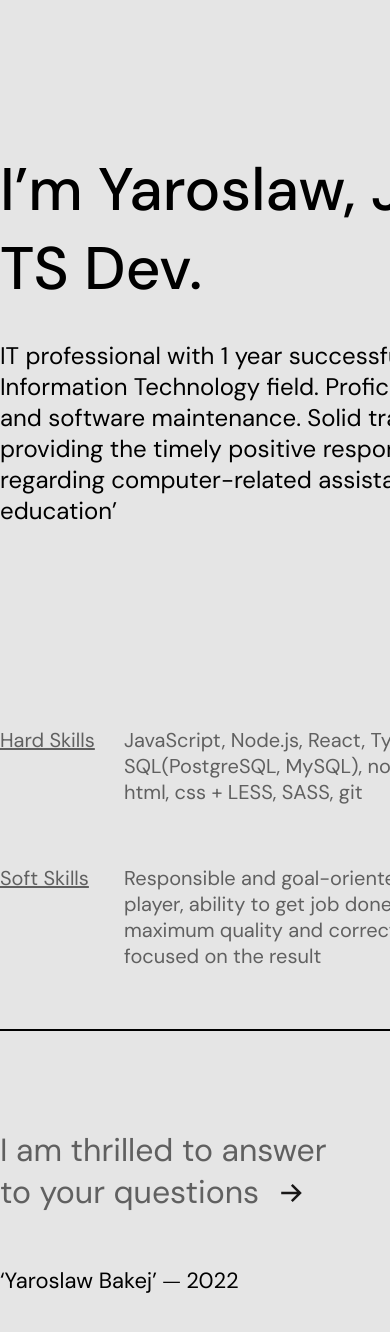
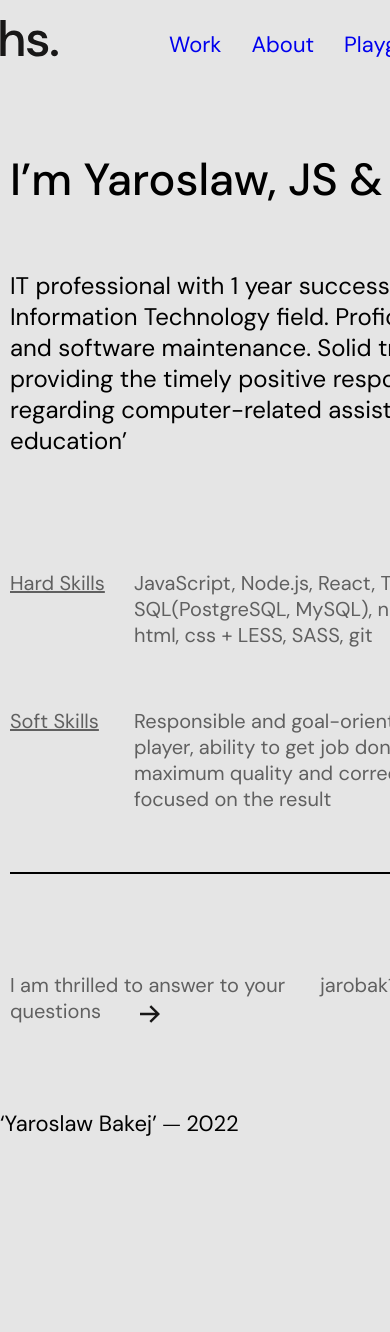
Before and after one commit to YaroslawBakej/portfolio, a plain HTML site: page about-me.html in a window 390 px wide. Shown: the top 1332 px of the page. After the commit the page ends 1183 px from the top, so only its background shows below. Drawn offline with Linux system fonts and the light colour scheme.

Commit message:
add about-me.css, add max-width 600px

```diff
--- /dev/null
+++ b/about-me.css
@@ -0,0 +1,224 @@
+*{
+    margin: 0px;
+    padding: 0px;
+    font: 400 22px 'dm sans';
+    font-style: normal;
+}
+a {
+    text-decoration: none;
+}
+
+body {
+    height: auto;
+    position: relative;
+    margin: auto;
+    width: 1120px;
+    background: #E5E5E5;
+}
+.img-logo {
+    background-image: url(./img/hs..svg);
+    width: 64px;
+    height: 48px;
+    background-repeat: no-repeat;
+}
+
+header nav {
+    display: flex;
+}
+
+header {
+    display: flex;
+    justify-content: space-between;
+    padding-top: 20px;
+    align-items: center;
+    width: 1140px;
+    position: fixed;
+    top: 0;
+    background-color: #E5E5E5;
+}
+
+header nav p {
+    margin-right: 30px;
+}
+.main {
+    margin-top: 80px;
+    display: flex;
+    justify-content: space-between;
+}
+main div p {
+    margin-top: 60px;
+    font-size: 32px;
+    color: #606060;
+}
+.space-hr {
+
+    height: 40px;
+    width: 100%;
+}
+
+.hr {
+    height: 2px;
+    width: 100%;
+    background-color: rgb(0, 0, 0);
+}
+
+.about-me {
+    margin-top: 90px;
+    display: flex;
+    justify-content: space-between;
+}
+
+.about-me h1 {
+    font: 500 60px 'Dm sans';
+    height: 190px;
+}
+
+.about-me h2 {
+    font-size: 24px;
+    height: 327px;
+}
+
+.about-me-left-side {
+    width: 575px;
+    margin-top: 60px;
+}
+
+.about-me-right-side {
+    display: flex;
+    flex-direction: column;
+    /*height: 506px;*/
+    width: 550px;
+    align-items: center;
+}
+
+.about-me-image {
+    background-image: url(./img/Thumbnail\(1\).svg);
+    height: 506px;
+    width: 405px;
+}
+
+.skills {
+    display: flex;
+}
+
+.skills-p-right {
+    width: 124px;
+    height: 20px;
+    font: 400 20px 'dm sans';
+    text-decoration-line: underline;
+}
+
+.skills-p-left {
+    font: 400 20px 'dm sans';
+    width: 436px;
+}
+
+.soft-skills-p-left {
+    font: 400 20px 'dm sans';
+    width: 401px;
+}
+
+.your-questions {
+    display: flex;
+    width: 825px;
+    justify-content: space-between;
+}
+
+.your-questions-arrow {
+    background-image: url(./img/↓\(1\).svg);
+    width: 21px;
+    height: 24px;
+    background-repeat: no-repeat;
+    background-size: contain;
+    position: relative;
+    right: 210px;
+    top: 55px;
+}
+
+.your-questions p {
+    font-size: 32px;
+}
+
+.your-questions-right {
+    width: 347px;
+    height: 71px;
+}
+
+.your-questions-left {
+    width: 170px;
+    height: 37px;
+}
+
+footer {
+    margin-top: 20px;
+    align-items: center;
+    background-color: #E5E5E5;
+    width: 100%;
+    height: 120px;
+    display: flex;
+    justify-content: space-between;
+
+}
+
+.footer-left {
+    display: flex;
+    width: 600 px;
+    height: 30px;
+}
+
+footer p {
+    margin-right: 30px;
+
+}
+
+@media screen and (max-width: 600px) {
+
+    .about-me {
+        height: 420px;
+    }
+
+    .about-me h1 {
+        font-size: 45px;
+        height: 120px;
+    }
+
+    .about-me h2 {
+        height: 200px;
+    }
+
+    section {
+        margin-left: 10px;
+    }
+
+    header {
+        width: 600px;
+    }
+
+    footer {
+        width: 600px;
+    }
+
+    .your-questions p {
+        font-size: 20px;
+
+    }
+
+    .your-questions {
+        width: 590px;
+    }
+
+    .your-questions-right {
+        width: 300px;
+        height: 71px;
+    }
+
+    .your-questions-left {
+        width: 290px;
+        height: 71px;
+    }
+
+    .your-questions-arrow {
+        right: 160px;
+        top: 33px;
+    }
+}
--- a/about-me.html
+++ b/about-me.html
@@ -5,14 +5,14 @@
     <meta http-equiv="X-UA-Compatible" content="IE=edge">
     <meta name="viewport" content="width=device-width, initial-scale=1.0">
     <title>Document</title>
-    <link rel="stylesheet" href="./style.css">
+    <link rel="stylesheet" href="./about-me.css">
     <link rel="preconnect" href="https://fonts.googleapis.com">
     <link rel="preconnect" href="https://fonts.gstatic.com" crossorigin>
     <link href="https://fonts.googleapis.com/css2?family=DM+Sans:wght@400;500&display=swap" rel="stylesheet">
 </head>
 <body>
     <header>
-        <a href="./index.html"><div class="logo-img"></div></a>
+        <a href="./index.html"><div class="img-logo"></div></a>
         <nav>
             <a href="./index.html"><p>Work</p></a>
             <a href="./about-me.html"><p>About</p></a>
--- a/contact.css
+++ b/contact.css
@@ -15,9 +15,10 @@ header nav {
     display: flex;
 }
 
-a{
+a {
     text-decoration: none;
 }
+
 header {
     display: flex;
     width: 1120px;
@@ -107,14 +108,44 @@ section {
 .contact-info p {
     color: #606060;
 }
+
 footer {
     margin-top: 110px;
     display: flex;
     justify-content: space-between;
 }
-footer nav{
+
+footer nav {
     display: flex;
 }
-footer nav p:not(:last-child){
+
+footer nav p/*:not(:last-child)*/ {
     margin-right: 32px;
 }
+@media screen and (max-width: 600px) {
+    header{
+        width:600px;
+    }
+    main{
+        margin-top: 120px;
+    }
+    main h1{
+        font-size: 45px;
+    }
+    footer{
+        width: 600px;
+    }
+    section{
+        display: block;
+    }
+    .contact-form{
+        margin-left: 10px;
+    }
+    .contact-info{
+        margin-left: 10px;
+        margin-top: 10px;
+    }
+    .contact-form input {
+        width: 500px;
+    }
+}
--- a/style.css
+++ b/style.css
@@ -6,7 +6,7 @@
 }
 
 body {
-    height: 7000px;
+    height: auto;
     position: relative;
     margin: auto;
     width: 1120px;
@@ -23,9 +23,6 @@ a {
     height: 48px;
     background-repeat: no-repeat;
 }
-
-a{
-    text-decoration: none;}
 
 header nav {
     display: flex;
@@ -54,7 +51,7 @@ header nav p {
 }
 
 .main {
-    margin-top: 80px;
+    margin-top: 150px;
     display: flex;
     justify-content: space-between;
 }
@@ -74,7 +71,7 @@ main div p {
 }
 
 .project-left-side h2 {
-    font: 500 60px 'Dm sans';
+    font: 500 24px 'Dm sans';
 }
 
 .p-black {
@@ -118,7 +115,7 @@ main div p {
 }
 
 .box-1 {
-    height: 275px;
+    height: 230px;
 }
 
 .box-1 p {
@@ -136,93 +133,6 @@ main div p {
     height: 2px;
     width: 100%;
     background-color: rgb(0, 0, 0);
-}
-
-.about-me {
-    margin-top: 90px;
-    display: flex;
-    justify-content: space-between;
-}
-
-.about-me h1 {
-    font: 500 60px 'Dm sans';
-    height: 190px;
-}
-
-.about-me h2 {
-    font-size: 24px;
-    height: 327px;
-}
-
-.about-me-left-side {
-    width: 575px;
-    margin-top: 60px;
-}
-
-.about-me-right-side {
-    display: flex;
-    flex-direction: column;
-    /*height: 506px;*/
-    width: 550px;
-    align-items: center;
-}
-
-.about-me-image {
-    background-image: url(./img/Thumbnail\(1\).svg);
-    height: 506px;
-    width: 405px;
-}
-
-.skills {
-    display: flex;
-}
-
-.skills-p-right {
-    width: 124px;
-    height: 20px;
-    font: 400 20px 'dm sans';
-    text-decoration-line: underline;
-}
-
-.skills-p-left {
-    font: 400 20px 'dm sans';
-    width: 436px;
-}
-
-.soft-skills-p-left {
-    font: 400 20px 'dm sans';
-    width: 401px;
-}
-
-.your-questions {
-    display: flex;
-    width: 825px;
-    justify-content: space-between;
-}
-
-.your-questions-arrow {
-    background-image: url(./img/↓\(1\).svg);
-    width: 21px;
-    height: 24px;
-    background-repeat: no-repeat;
-    background-size: contain;
-    position: relative;
-    right: 210px;
-    top: 55px;
-}
-
-.your-questions p {
-    font-size: 32px;
-}
-
-.your-questions-right {
-    width: 347px;
-    height: 71px;
-}
-
-.your-questions-left {
-    width: 170px;
-    height: 37px;
 }
 
 footer {
@@ -244,4 +154,77 @@ footer {
 
 footer p {
     margin-right: 30px;
+
 }
+
+@media screen and (max-width: 600px) {
+    body {
+        width: 590px;
+    }
+
+    .main {
+        display: block;
+        margin-top: 80px;
+    }
+
+    .main-left-site h1 {
+        margin-top: 75px;
+        height: 70px;
+        font-size: 45px;
+    }
+
+    .main div p {
+        width: 590px;
+    }
+
+    .projects {
+        margin-top: 40px;
+    }
+
+    main div p {
+        margin-top: 30px;
+    }
+
+    section {
+        margin-left: 10px;
+    }
+
+    header {
+        width: 590px;
+    }
+
+    footer {
+        width: 590px;
+    }
+
+    .box-1 {
+        margin-top: 10px;
+        width: 290px;
+        height: 80px;
+    }
+
+    .link {
+        margin-top: 90px;
+        font-size: 24px;
+        width: 290px;
+        border-bottom: 2px solid black;
+    }
+
+    .project-left-side {
+        justify-content: center;
+
+    }
+
+    .project-img {
+        background-image: url(.//img/Thumbnail.svg);
+        width: 290px;
+        height: 180px;
+        background-size: cover;
+    }
+
+    .box-1 p {
+        margin-top: 20px;
+        width: 290px;
+    }
+
+}
```
Also changed, not shown: index.html (+15 -46 lines).
